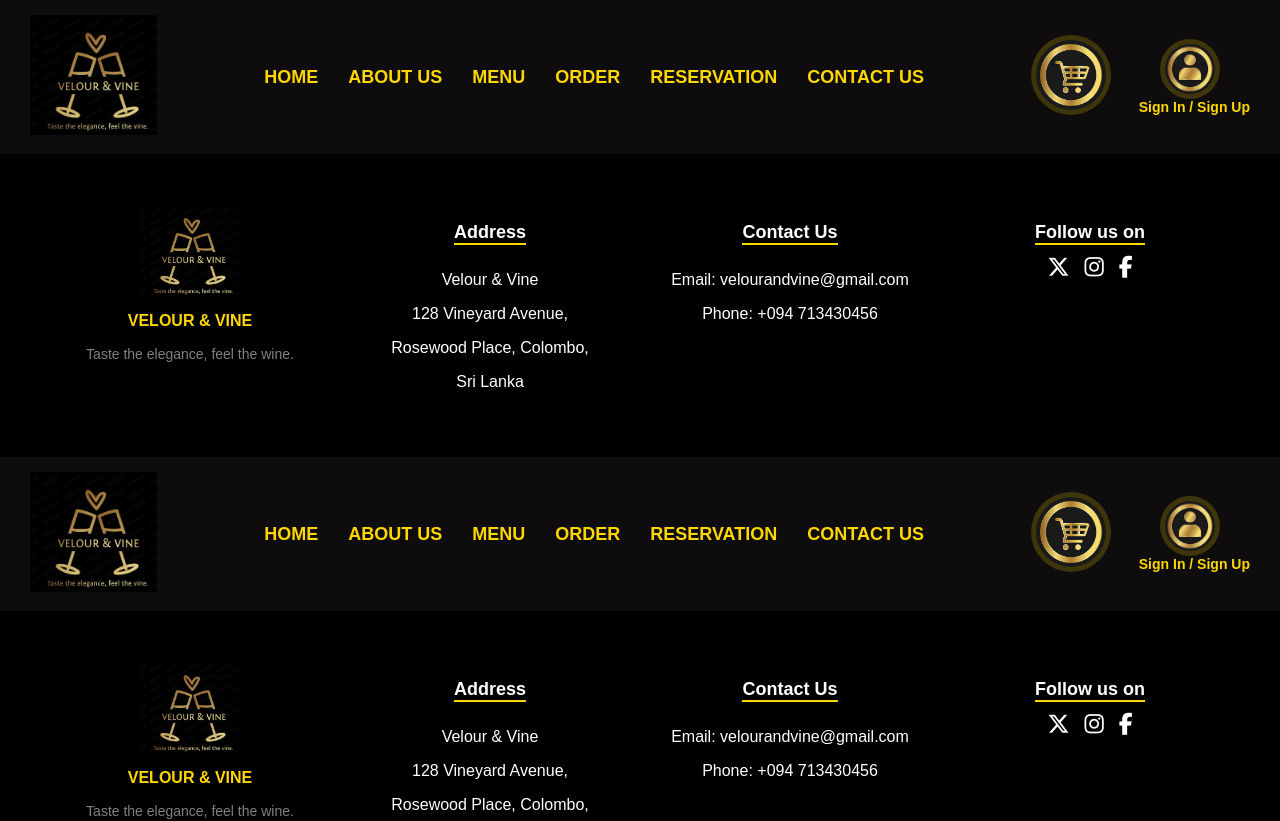
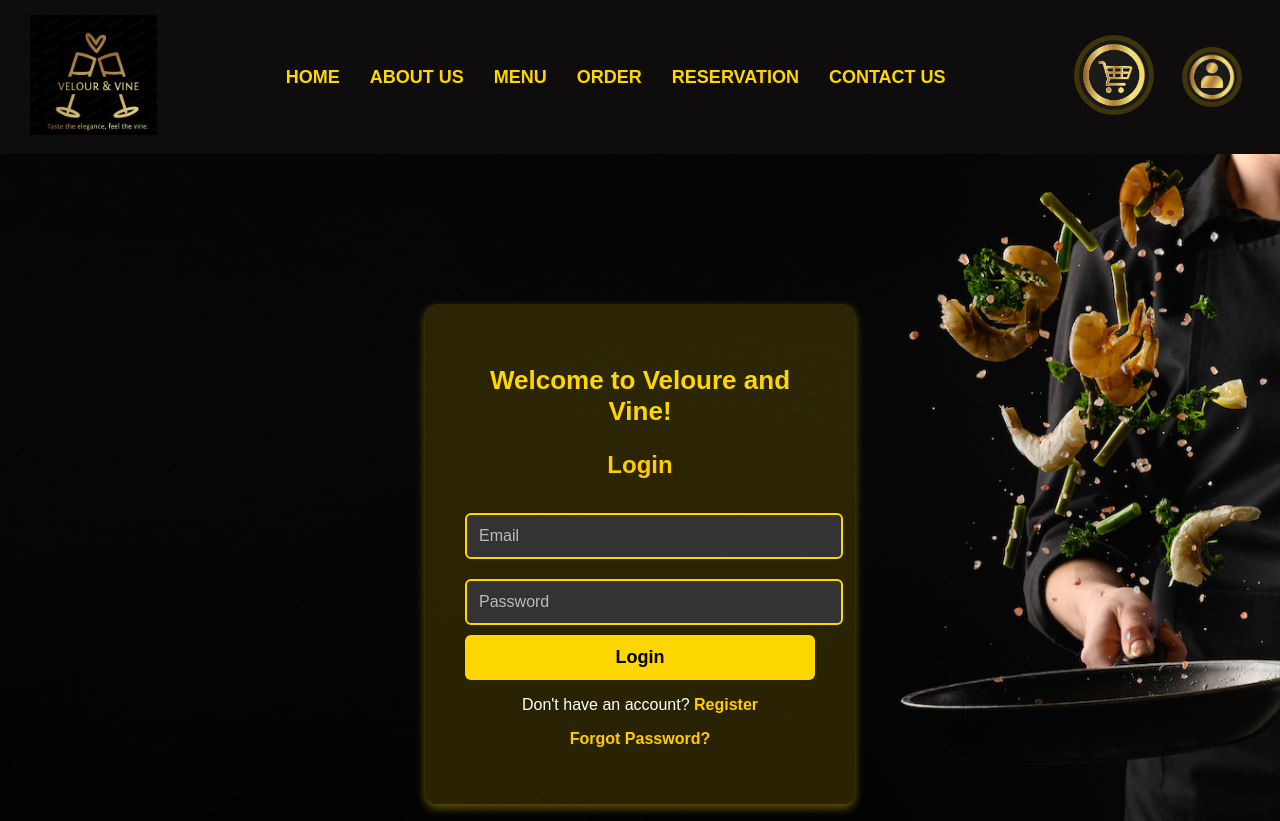
Before and after one commit to sukithagunathilake2002/velourandvine, a React (Create React App) app in the folder frontend/: page /LoginPage in a window 1280 px wide. Shown: the top 821 px of the page. Built offline with nearby package versions, Linux system fonts and the light colour scheme.

Commit message:
sukitha3/18/11.45

```diff
--- a/frontend/src/App.js
+++ b/frontend/src/App.js
@@ -6,7 +6,10 @@ import Home from "./components/Home";
 import AdminPage from "./components/AdminPage";
 import Menu from "./components/Menu";
 import AboutUs from "./components/About";
-
+import LoginPage from"./pages/LoginPage";
+import RegisterPage from "./pages/RegisterPage";
+import UserProfile from "./pages/UserProfile";
+import ForgotPasswordPage from "./pages/ForgotPasswordPage"
 
 
 const Layout = () => {
@@ -23,6 +26,10 @@ const Layout = () => {
         <Route path="/admindashboard" element={<AdminPage/>} />
         <Route path="/Menu" element={<Menu/>} />
         <Route path="/AboutUs" element={<AboutUs/>} />
+        <Route path="/LoginPage" element={<LoginPage/>}/>
+        <Route path="/RegisterPage" element={<RegisterPage/>}/>
+        <Route path="/UserProfile" element={<UserProfile/>}/>
+        <Route path="/ForgotPasswordPage" element={<ForgotPasswordPage/>}/>
 
 
       </Routes>
--- a/frontend/src/components/Navbar.js
+++ b/frontend/src/components/Navbar.js
@@ -29,9 +29,8 @@ const Navbar = () => {
         <Link to="/cart" className="cart-container">
           <img src={cartIcon} alt="Cart" className="icon cart-icon" />
         </Link>
-        <Link to="/signin" className="profile-container">
+        <Link to="/UserProfile" className="profile-container">
           <img src={profileIcon} alt="Profile" className="icon profile-icon" />
-          <span className="signin-text">Sign In / Sign Up</span>
         </Link>
       </div>
     </nav>
--- a/frontend/src/pages/LoginPage.js
+++ b/frontend/src/pages/LoginPage.js
@@ -26,7 +26,7 @@ const LoginPage = () => {
       // ✅ Store token and redirect to profile
       localStorage.setItem("token", data.token);
       localStorage.setItem("user", JSON.stringify(data.user));
-      navigate("/profile");
+      navigate("/");
     } catch (err) {
       console.error("Login error:", err.response?.data || err);
       setError(err.response?.data?.message || "Invalid email or password.");
@@ -46,7 +46,7 @@ const LoginPage = () => {
           <input type="password" name="password" placeholder="Password" onChange={handleChange} required />
           <button type="submit" disabled={loading}>{loading ? "Logging in..." : "Login"}</button>
         </form>
-        <p>Don't have an account? <a href="/register">Register</a></p>
+        <p>Don't have an account? <a href="/RegisterPage">Register</a></p>
         <p><a href="/forgot-password">Forgot Password?</a></p>
       </div>
     </div>
--- a/frontend/src/pages/RegisterPage.js
+++ b/frontend/src/pages/RegisterPage.js
@@ -54,7 +54,7 @@ const RegisterPage = () => {
           <input type="password" name="confirmPassword" placeholder="Confirm Password" value={formData.confirmPassword} onChange={handleChange} required />
           <button type="submit" disabled={loading}>{loading ? "Registering..." : "Register"}</button>
         </form>
-        <p>Already have an account? <a href="/login">Login</a></p>
+        <p>Already have an account? <a href="/LoginPage">Login</a></p>
       </div>
     </div>
   );
```
